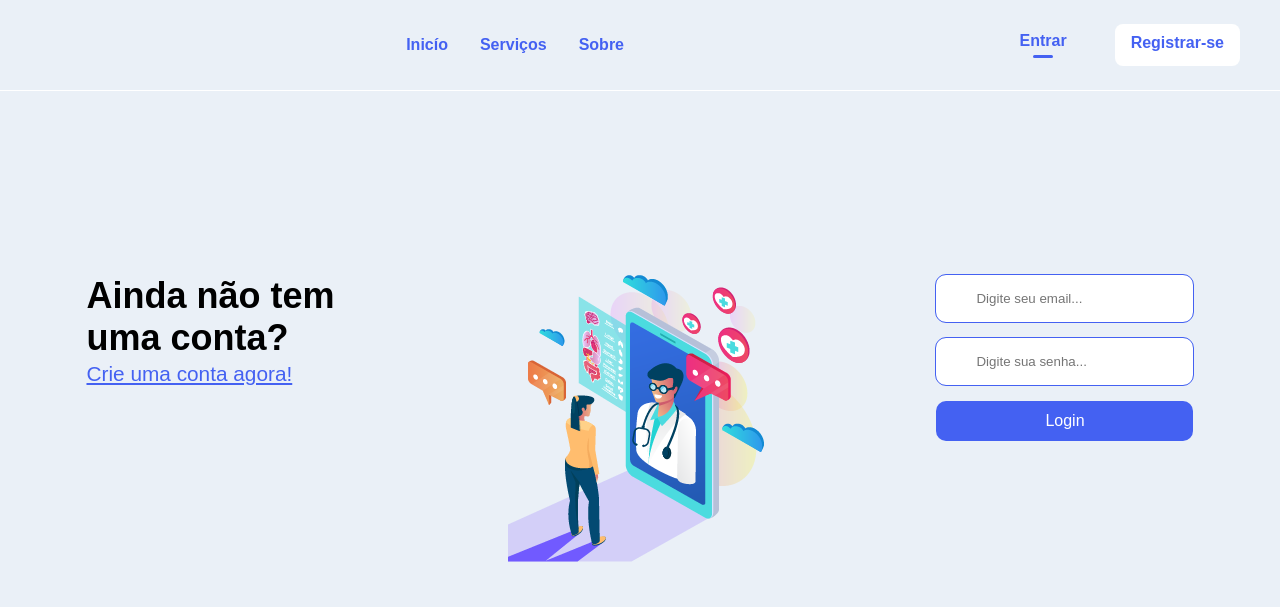
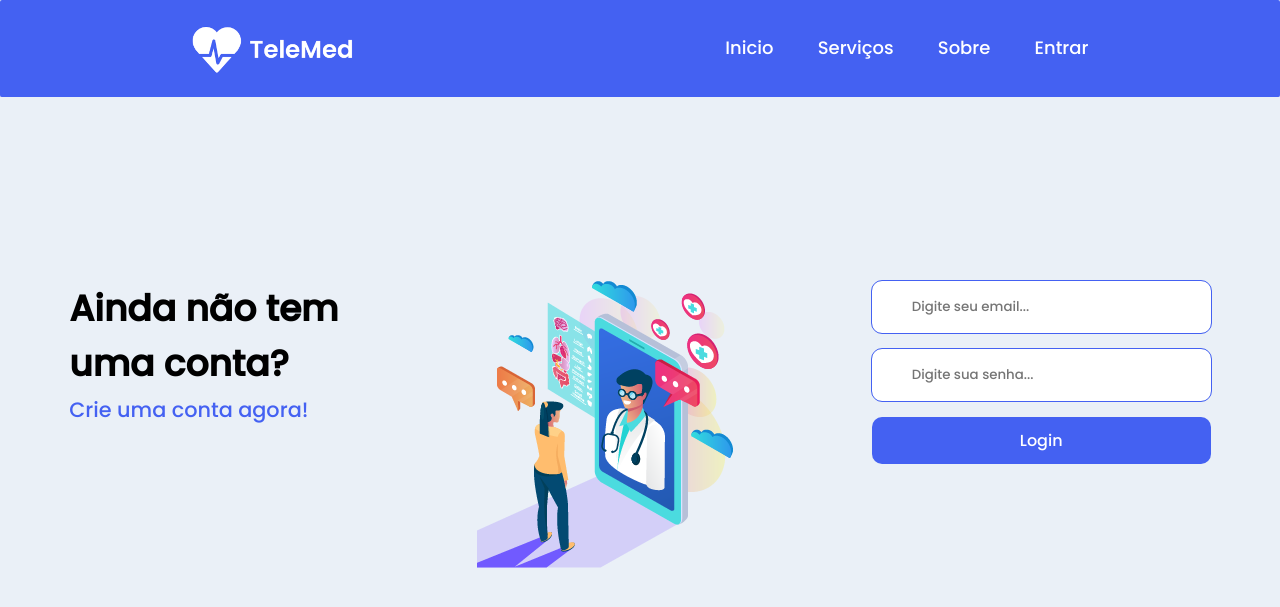
Before and after one commit to DaviArgemiro/Sematec-IFPB, a Django app: page /login/ in a window 1280 px wide. Shown: the top 607 px of the page. Run offline with Django 4.2, Linux system fonts and the light colour scheme.

Commit message:
Cabeçalho da tela de login corrigido

```diff
--- a/backend/telemed/app_telemed/static/css/login.css
+++ b/backend/telemed/app_telemed/static/css/login.css
@@ -1,4 +1,3 @@
-@import url("https://fonts.googleapis.com/css2?family=Montserrat:wght@100;300;400;600&display=swap");
 * {
   margin: 0;
   padding: 0;
@@ -11,14 +10,33 @@ body {
   background-color: #eaf0f7;
 }
 
-.navbar-container {
+nav {
   display: flex;
   flex-wrap: wrap;
   justify-content: space-around;
   align-items: center;
-  padding: 1.5rem;
+  padding: 0.3rem;
   width: 100%;
-  border-bottom: 1px solid white;
+  border-bottom: 1px solid #4461f2;
+  background-color: #4461f2;
+  border-radius: 2px;
+}
+
+li {
+  display: inline-block;
+  margin: 0 20px;
+
+}
+
+a {
+  text-decoration: none;
+  color: white;
+  font-size: 18px;
+}
+
+a.logo{
+  letter-spacing: 1px;
+  color:white;
 }
 
 .menu,
@@ -33,7 +51,7 @@ body {
   text-decoration: none;
   font-size: 1rem;
   font-weight: 600;
-  color: #4461f2;
+  color: white;
   margin: 0 1rem;
 }
 
--- a/backend/telemed/app_telemed/templates/login.html
+++ b/backend/telemed/app_telemed/templates/login.html
@@ -8,30 +8,45 @@
   <meta http-equiv="X-UA-Compatible" content="IE=edge" />
   <meta name="viewport" content="width=device-width, initial-scale=1.0" />
   <link rel="stylesheet" type="text/css" href="{% static 'css/login.css' %}">
+  <link rel="preconnect" href="https://fonts.googleapis.com" />
+  <link rel="preconnect" href="https://fonts.gstatic.com" crossorigin />
+  <link href="https://fonts.googleapis.com/css2?family=Poppins:wght@300;500&display=swap" rel="stylesheet"/>
   <title>Faça login com sua conta</title>
 </head>
 
 <body>
-  <div class="navbar-container">
-    <div class="menu">
-      <a href="/">Inicío</a>
-      <a href="/#servicos">Serviços</a>
-      <a href="/#about">Sobre</a>
-    </div>
-    <div class="login-container">
-      <a id="btn-signIn" href="">Entrar</a>
-      <a id="btn-register" href="">Registrar-se</a>
-    </div>
-  </div>
+  <header>
+      <nav>
+        <a href="/"><img src="{%static 'images/logo.png'%}"></a>
+        <ul>
+          <li><a href="/">Inicio</a></li>
+          <li><a href="#servicos">Serviços</a></li>
+          <li><a href="#about">Sobre</a></li>
+          <li><a href="/login/">Entrar</a></li>
+        </ul>
+      </nav>
+    </header>
+
   <div class="container">
     <div class="mensagem">
       <div class="header">
         <h2>Ainda não tem <br>uma conta?</h2>
-        <a href="" class="registro">Crie uma conta agora!</a>
+        <a href="" class="registro" onclick="open_modal()">Crie uma conta agora!</a>
       </div>
       <div class="paragrafo">
       </div>
     </div>
+
+    <div class="modal-container">
+      <div class="modal">
+        <p>Lorem ipsum dolor sit amet consectetur adipisicing elit. Eveniet magni repudiandae dolorum enim, porro architecto, deleniti ab natus obcaecati, corporis nam quisquam alias? Earum vitae quasi suscipit ea id repellat!</p>
+      </div>
+      <div class="btns">
+        <button class="btnClone" onclick="close_modal()">Fechar</button>
+      </div>
+    </div>
+
+
     <div class="img-container">
       <img src="{% static 'images/login.png' %}" alt="Imagem de login" />
     </div>
@@ -45,6 +60,9 @@
       </form>
     </div>
 
+
+    <script type="text/javascript" src="{% static 'js/modal.js' %}"></script>
+
 </body>
 
 </html>
--- a/backend/telemed/app_telemed/templates/registrar_cliente.html
+++ b/backend/telemed/app_telemed/templates/registrar_cliente.html
@@ -7,8 +7,8 @@
 	<meta name="viewport" content="width=device-width, initial-scale=1.0">
 	<link rel="stylesheet" href="{% static 'css/registrar.css'%}">
 	<link rel="preconnect" href="https://fonts.googleapis.com" />
-    <link rel="preconnect" href="https://fonts.gstatic.com" crossorigin />
-    <link href="https://fonts.googleapis.com/css2?family=Poppins:wght@300;500&display=swap" rel="stylesheet"/>
+  <link rel="preconnect" href="https://fonts.gstatic.com" crossorigin />
+  <link href="https://fonts.googleapis.com/css2?family=Poppins:wght@300;500&display=swap" rel="stylesheet"/>
 	<title>Registre-se</title>
 </head>
 <body>
```
Also changed, not shown: other parts of backend/telemed/app_telemed/static/css/login.css (+52 -0 lines).
